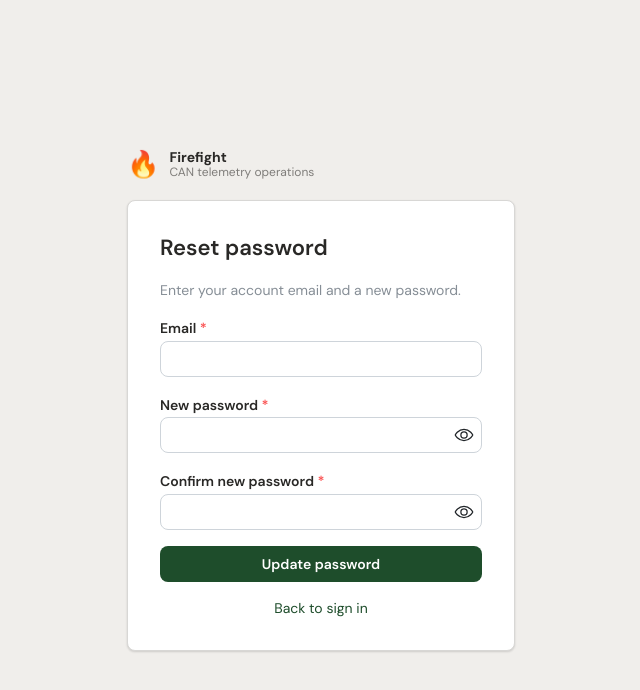
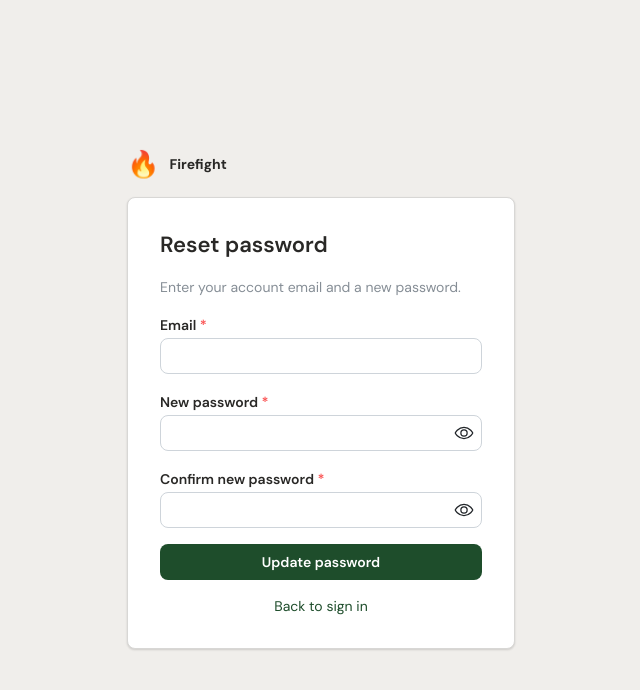
Before and after one commit to jayanthkodurkumar/firefight-BP-client, a React (Vite) app: page /forgot-password in a window 1280 px wide. Shown: the top 690 px of the page, without its empty margins (319-959 px from the left). Built offline with nearby package versions, Linux system fonts and the light colour scheme.

Commit message:
Update README with project details, add architecture diagrams, and refactor FirefightLogo component for improved styling

```diff
--- a/src/components/brand/FirefightLogo.tsx
+++ b/src/components/brand/FirefightLogo.tsx
@@ -24,14 +24,9 @@ export function FirefightLogo({
         {FIREFIGHT_EMOJI}
       </Text>
       {showWordmark ? (
-        <div>
-          <Text fw={700} size="sm" lh={1.2} c={basePalette.grey100}>
-            Firefight
-          </Text>
-          <Text size="xs" c={basePalette.grey60} lh={1.2}>
-            CAN telemetry operations
-          </Text>
-        </div>
+        <Text fw={700} size="sm" lh={1.2} c={basePalette.grey100}>
+          Firefight
+        </Text>
       ) : null}
     </Box>
   )
```
Also changed, not shown: 4 other files (tests, documents, lock files or other folders).
